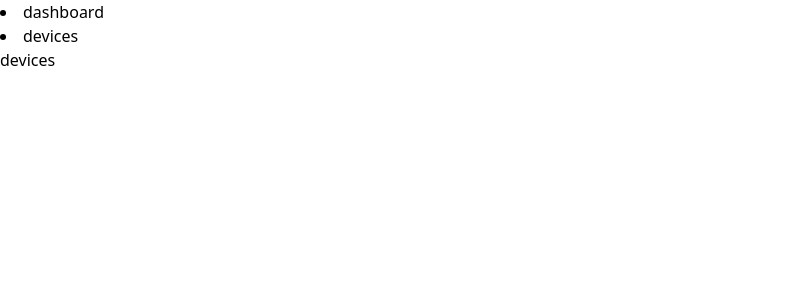
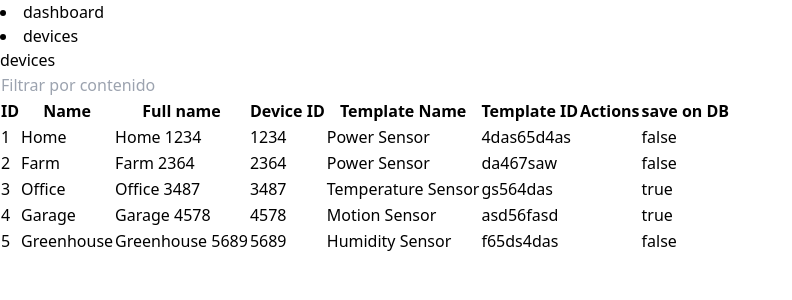
Before and after one commit to d4ndres/vue-iot-admin, a Vue app: page /devices in a window 1280 px wide. Shown: the top 300 px of the page, without its empty margins (0-792 px from the left). Built offline with nearby package versions, Linux system fonts and the light colour scheme.

Commit message:
adding easytable

```diff
--- /dev/null
+++ b/src/components/EasyTable.vue
@@ -0,0 +1,147 @@
+<script setup>
+import {computed, ref} from 'vue'
+import FormInput from '@/components/form/Input.vue'
+
+const props = defineProps({
+  data: {
+    type: Array,
+    required: true
+  },
+  columns: {
+    type: Array,
+    default: () => []
+  },
+})
+
+
+const computedColumns = computed(() => {
+  const cols = props.columns.map(element => {
+    if (typeof element === 'string') {
+      return { bindKey: element, text: element };
+    }
+    else if (typeof element === 'object' && element !== null) {
+      return { ...element };
+    }
+    else {
+      return Object.keys(props.data[0]).map(key => {
+        return { bindKey: key, text: key };
+      });
+    }
+  });
+  return cols.length ? cols : Object.keys(props.data[0]).map(key => {
+    return { bindKey: key, text: key };
+  });
+});
+
+const computedData = computed(() => {
+  return props.data.map((row, index) => {
+    return computedColumns.value.reduce((acc, { bindKey, autoValue, text }) => {
+      if (bindKey in row) {
+        acc[bindKey] = row[bindKey];
+      } else if (typeof autoValue === 'function') {
+        acc[text] = autoValue({row, index});
+      } else {
+        acc[bindKey] = null;
+      }
+      return acc;
+    }, {});
+  });
+});
+
+
+const searchFilter = ref('')
+const sortByColumn = ref(null)
+const filterData = computed(() => {
+  return computedData.value.filter((row) => {
+    return Object.values(row).some((value) => {
+      return value?.toString().toLowerCase().includes(searchFilter.value.toLowerCase())
+    })
+  })
+    .sort((a, b) => {
+      if (sortByColumn.value) {
+        if (sortByColumn.value.asc) {
+          return a[sortByColumn.value.column] > b[sortByColumn.value.column] ? 1 : -1
+        }
+        else {
+          return a[sortByColumn.value.column] < b[sortByColumn.value.column] ? 1 : -1
+        }
+      }
+      return 0
+    })
+});
+
+const sortByContent = (columnName) => {
+  if (!sortByColumn.value) {
+    sortByColumn.value = {
+      column: columnName,
+      asc: true
+    }
+  }
+  else if (sortByColumn.value.column === columnName && sortByColumn.value.asc) {
+    sortByColumn.value = {
+      column: columnName,
+      asc: false
+    }
+  }
+  else if (sortByColumn.value.column !== columnName) {
+    sortByColumn.value = {
+      column: columnName,
+      asc: true
+    }
+  }
+  else {
+    sortByColumn.value = null
+  }
+}
+
+
+
+</script>
+
+<template>
+  <div class="overflow-auto h-full relative">
+    <table class="min-w-full text-text_main">
+      <thead class="sticky top-0 z-10">
+
+        <tr class="h-[5vh] bg-background">
+          <td class="" :colspan="computedColumns.length">
+            <div class="inline-block">
+              <FormInput v-model="searchFilter" placeholder="Filtrar por contenido" />
+            </div>
+          </td>
+        </tr>
+
+        <tr class="h-[5vh]">
+          <th
+            v-for="({ bindKey, text }) in computedColumns" :key="`h_${bindKey}`"
+            @click="sortByContent(bindKey ?? text)"
+            class="
+            bg-background_dark
+            shadow-[inset_0_0_0_1px] shadow-border/80
+            relative px-2 text-left text-xs font-semibold uppercase tracking-wider cursor-pointer"
+            :class="{
+              'sort-up' : (bindKey === sortByColumn?.column || text === sortByColumn?.column)  && sortByColumn,
+
+            }"
+            >
+            <span>
+              {{ text }}
+            </span>
+          </th>
+        </tr>
+      </thead>
+      <tbody>
+
+        <tr v-for="(row, index) in filterData" :key="index" class="">
+          <td v-for="(value, key) in row" :key="key" class="
+          shadow-[inset_0_0_0_1px] shadow-border/80
+          px-2 py-4 whitespace-nowrap">
+            <slot name="default" :value="value" :key="key" :row="row" :rowIndex="index">
+              {{ value }}
+            </slot>
+          </td>
+        </tr>
+      </tbody>
+    </table>
+  </div>
+</template>
--- a/src/components/form/Input.vue
+++ b/src/components/form/Input.vue
@@ -9,7 +9,7 @@
   ]"/>
  */
 
-
+import {computed} from 'vue'
 
 const props = defineProps({
   type: {
--- a/src/views/admin/Devices.vue
+++ b/src/views/admin/Devices.vue
@@ -1,3 +1,44 @@
+<script setup>
+import EasyTable from '@/components/EasyTable.vue'
+import ButtonSwitch from '@/components/button/Switch.vue'
+import { ref } from 'vue'
+
+const maquetaDevices = ref([
+  { name: "Home", dId: "1234", templateName: "Power Sensor", templateId: "4das65d4as", saverRule: false },
+  { name: "Farm", dId: "2364", templateName: "Power Sensor", templateId: "da467saw", saverRule: false },
+  { name: "Office", dId: "3487", templateName: "Temperature Sensor", templateId: "gs564das", saverRule: true },
+  { name: "Garage", dId: "4578", templateName: "Motion Sensor", templateId: "asd56fasd", saverRule: true },
+  { name: "Greenhouse", dId: "5689", templateName: "Humidity Sensor", templateId: "f65ds4das", saverRule: false }
+]);
+
+const toggleSaverRule = (rowIndex) => {
+  const row = maquetaDevices.value[rowIndex]
+  maquetaDevices.value.splice(rowIndex, 1, { ...row, saverRule: !row.saverRule })
+}
+
+const columnsTable = [
+  { text: "ID", autoValue: ({ index }) => `${index + 1}` },
+  { bindKey: "name", text: "Name" },
+  { text: "Full name", autoValue: ({ row }) => `${row.name} ${row.dId}` },
+  { bindKey: "dId", text: "Device ID" },
+  { bindKey: "templateName", text: "Template Name" },
+  { bindKey: "templateId", text: "Template ID" },
+  { bindKey: "actions", text: "Actions" },
+  { bindKey: "saverRule", text: "save on DB" },
+]
+
+
+</script>
+
 <template>
-  <h1>devices</h1>
+  <div class="p-4">
+    <h1>devices</h1>
+    <EasyTable :data="maquetaDevices" :columns="columnsTable">
+      <template #default="{ value, key, row, rowIndex }">
+        <div v-if="key == 'actions'" class="flex justify-center">
+          <ButtonSwitch :value="row.saverRule" @click="toggleSaverRule(rowIndex)" />
+        </div>
+      </template>
+    </EasyTable>
+  </div>
 </template>
```
